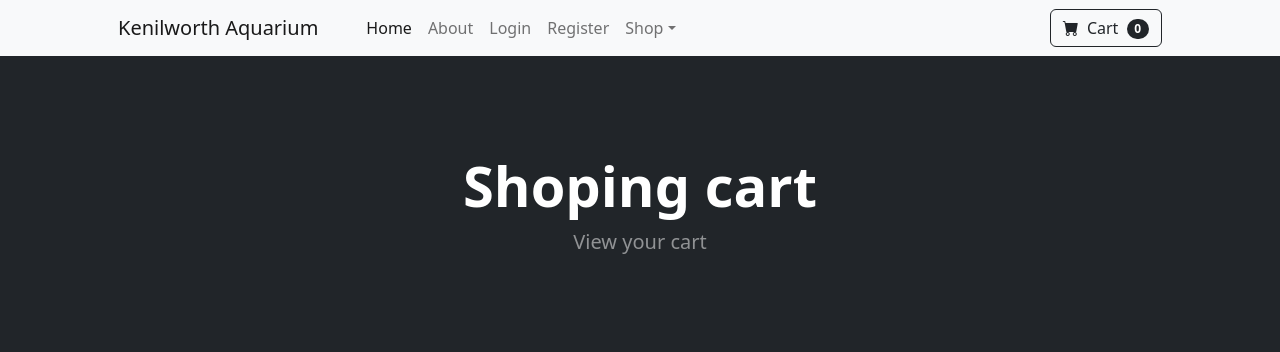
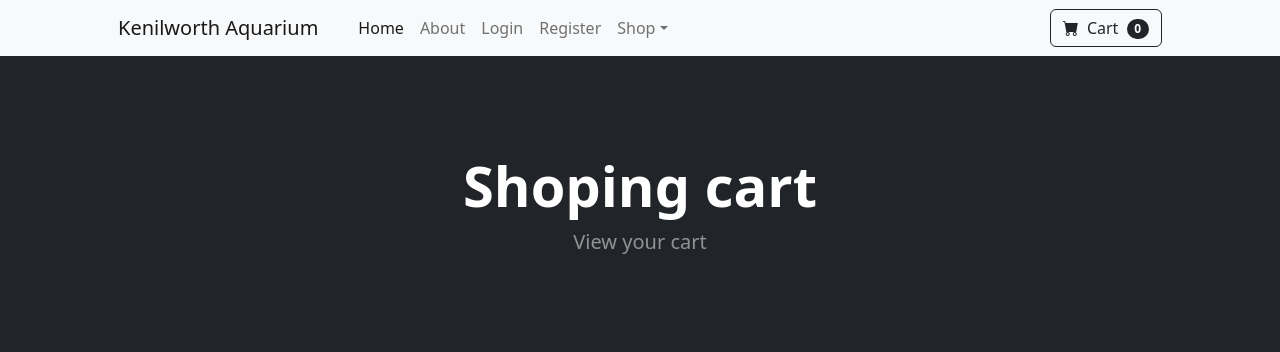
Before and after one commit to Deandre1dev/Aquarium-website, a Django app: page /cart/ in a window 1280 px wide. Shown: the top 352 px of the page. Run offline with Django 5.2, Linux system fonts and the light colour scheme; some libraries are stand-ins or nearby versions.

Commit message:
Changed navbar size and added the cart quantity.

```diff
--- a/ecom/store/templates/navbar.html
+++ b/ecom/store/templates/navbar.html
@@ -4,7 +4,7 @@
         <a class="navbar-brand" href="{% url 'home' %}">Kenilworth Aquarium</a>
         <button class="navbar-toggler" type="button" data-bs-toggle="collapse" data-bs-target="#navbarSupportedContent" aria-controls="navbarSupportedContent" aria-expanded="false" aria-label="Toggle navigation"><span class="navbar-toggler-icon"></span></button>
         <div class="collapse navbar-collapse" id="navbarSupportedContent">
-            <ul class="navbar-nav me-auto mb-2 mb-lg-0 ms-lg-4">
+            <ul class="navbar-nav me-auto mb-2 mb-lg-0 ms-lg-3">
                 <li class="nav-item"><a class="nav-link active" aria-current="page" href="{% url 'home' %}">Home</a></li>
                 <li class="nav-item"><a class="nav-link" href="{% url 'about' %}">About</a></li>
                 {% if user.is_authenticated %}
@@ -30,7 +30,7 @@
                 <a href="{% url 'cart_summary' %}" class="btn btn-outline-dark">
                     <i class="bi-cart-fill me-1"></i>
                     Cart
-                    <span class="badge bg-dark text-white ms-1 rounded-pill">0</span></a>
+                    <span class="badge bg-dark text-white ms-1 rounded-pill" id="cart_quantity">{{ cart|length }}</span></a>
             </form>
         </div>
     </div>
```
